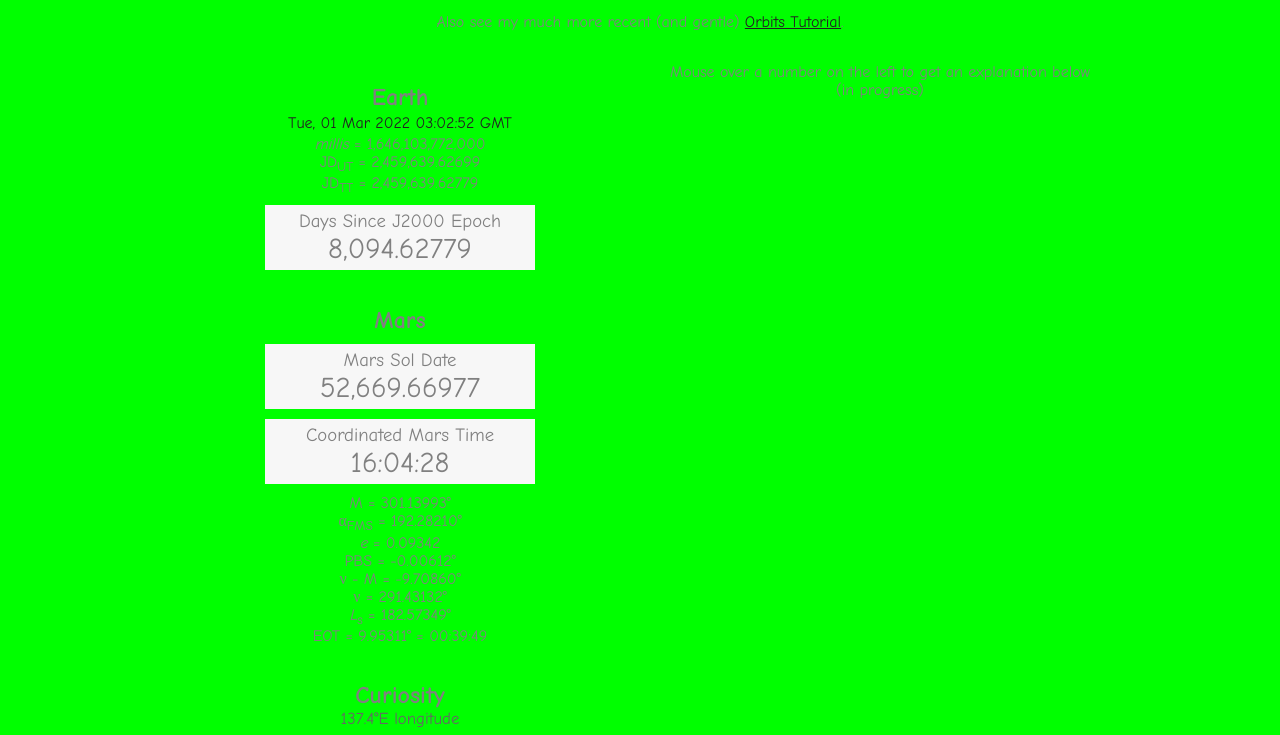
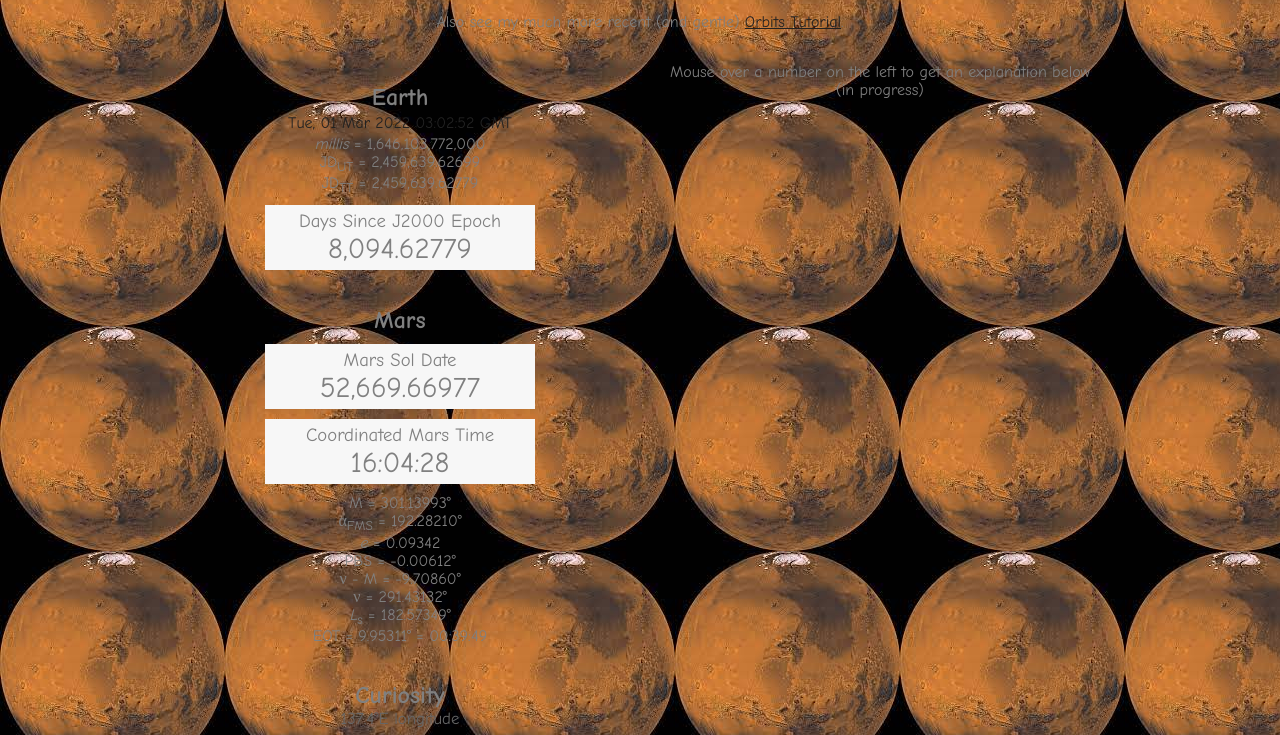
Before and after one commit to ethanArthur/marsClock, a plain HTML site: page index.html in a window 1280 px wide. Shown: the part 124-859 px from the top of the page. Drawn offline with nearby package versions, Linux system fonts and the light colour scheme.

Commit message:
changed background to image

```diff
--- a/index.html
+++ b/index.html
@@ -12,7 +12,7 @@
                 font-family: "comic sans ms";
                 font-weight: 300;
                 color: grey;
-                background-color: lime;
+                background-image: url("mars.jpg");
             }
             h1, h2 {
                 margin: 1.5em 0 0;
```
